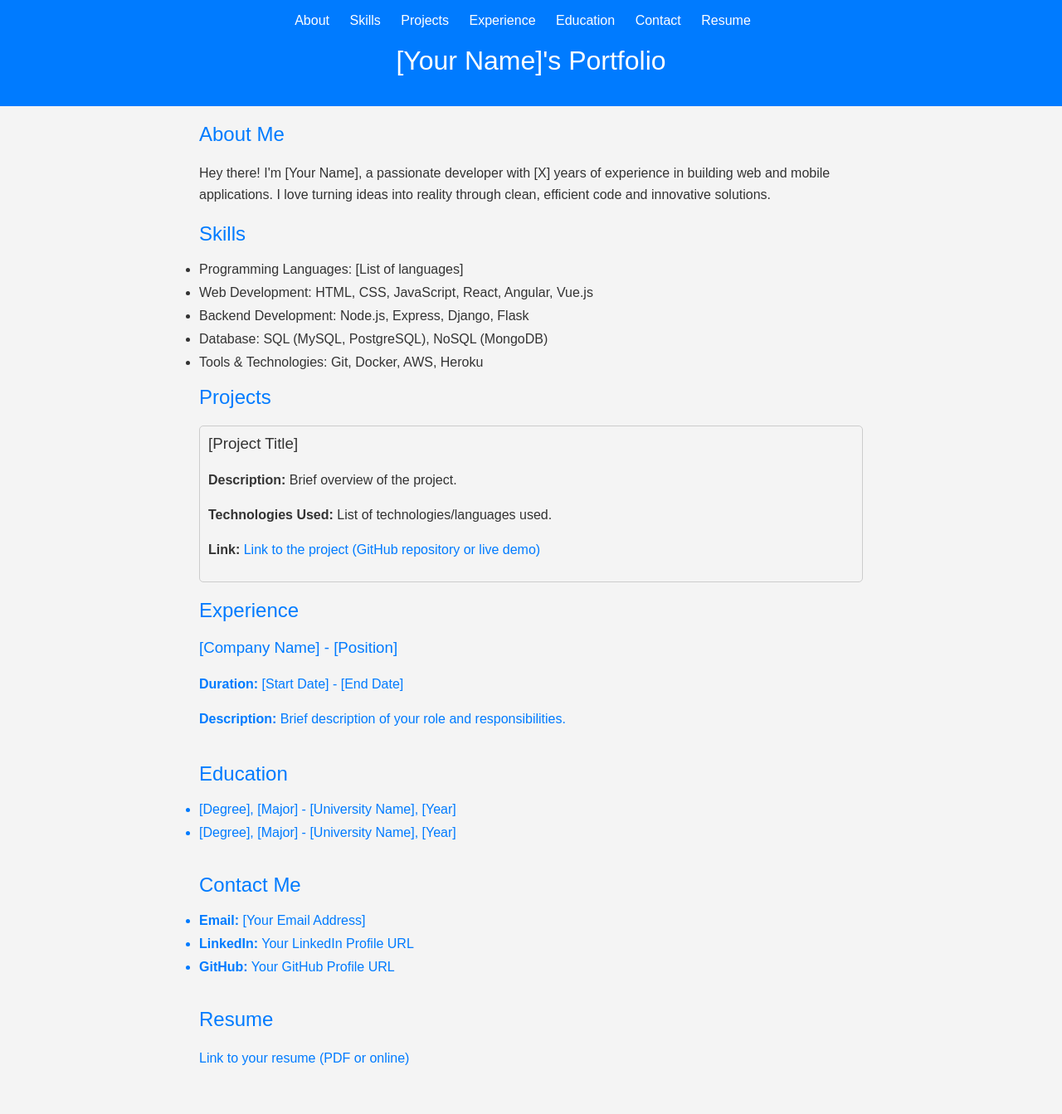
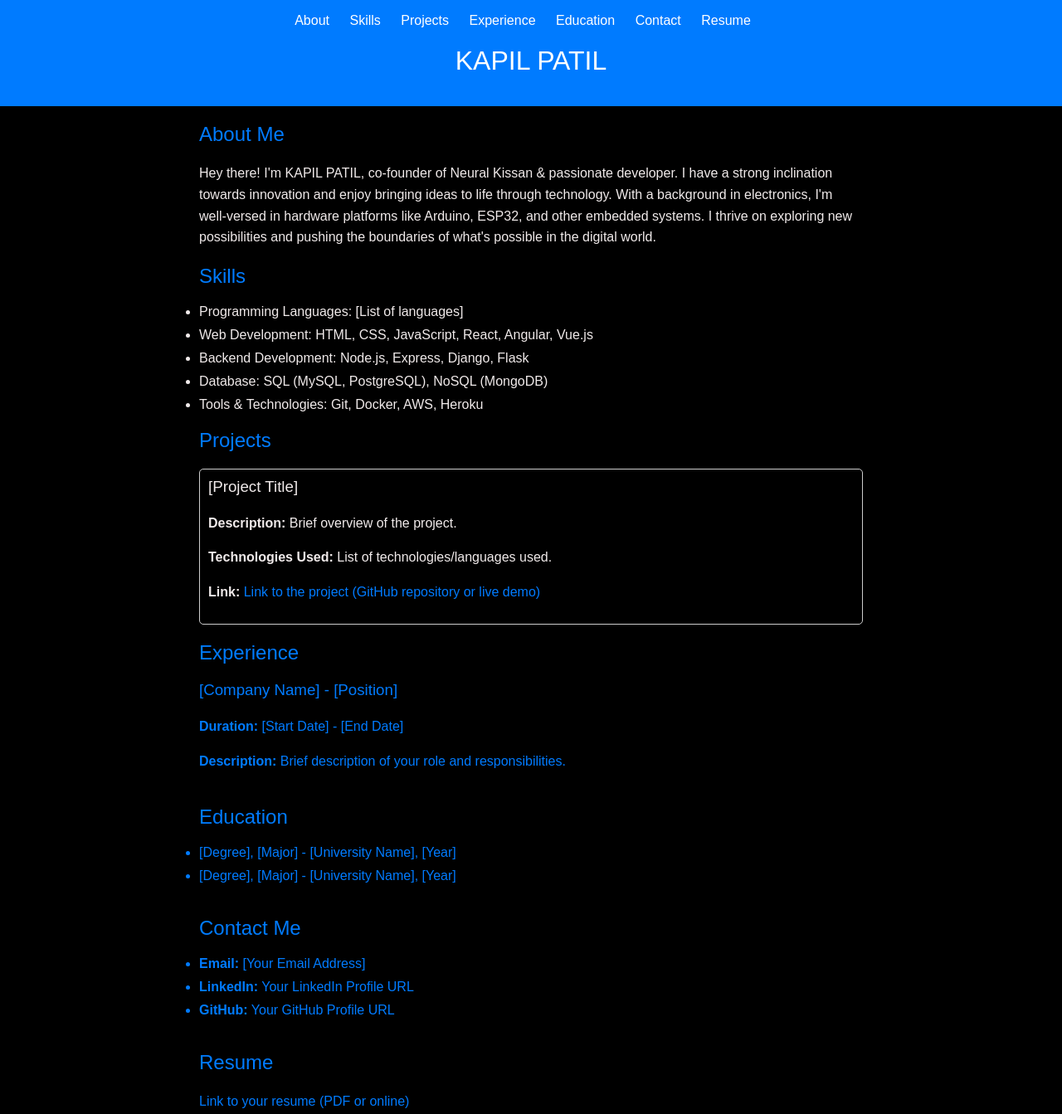
Before and after one commit to kapil-pa/BYTEUPRISE_WD_01, a plain HTML site: page index.html in a window 1280 px wide. Shown: the whole page at 83% size. Drawn offline with Linux system fonts and the light colour scheme.

Commit message:
Update index.html

```diff
--- a/index.html
+++ b/index.html
@@ -7,10 +7,11 @@
     <style>
         body {
             font-family: Arial, sans-serif;
+
             margin: 0;
             padding: 0;
-            background-color: #f4f4f4;
-            color: #333;
+            background-color: #000000;
+            color: #f0eaea;
         }
 
         header {
@@ -105,13 +106,16 @@
                 <li><a href="#resume">Resume</a></li>
             </ul>
         </nav>
-        <h1>[Your Name]'s Portfolio</h1>
+        <h1>KAPIL PATIL</h1>
     </header>
 
     <div class="container">
         <section id="about">
             <h2>About Me</h2>
-            <p>Hey there! I'm [Your Name], a passionate developer with [X] years of experience in building web and mobile applications. I love turning ideas into reality through clean, efficient code and innovative solutions.</p>
+            <p><section id="about">
+                <p>Hey there! I'm KAPIL PATIL, co-founder of Neural Kissan & passionate developer. I have a strong inclination towards innovation and enjoy bringing ideas to life through technology. With a background in electronics, I'm well-versed in hardware platforms like Arduino, ESP32, and other embedded systems. I thrive on exploring new possibilities and pushing the boundaries of what's possible in the digital world.</p>
+            </section>
+            </p>
         </section>
 
         <section id="skills">
@@ -137,7 +141,7 @@
             <!-- Repeat this block for each project -->
         </section>
 
-        <section class="experience">
+        <section class="experience" id="experience">
             <h2>Experience</h2>
             <div>
                 <h3>[Company Name] - [Position]</h3>
@@ -148,7 +152,7 @@
             <!-- Repeat this block for each experience -->
         </section>
 
-        <section class="education">
+        <section class="education" id="education">
             <h2>Education</h2>
             <ul>
                 <li>[Degree], [Major] - [University Name], [Year]</li>
@@ -156,7 +160,7 @@
             </ul>
         </section>
 
-        <section class="contact">
+        <section class="contact" id="contact">
             <h2>Contact Me</h2>
             <ul>
                 <li><strong>Email:</strong> [Your Email Address]</li>
@@ -165,7 +169,7 @@
             </ul>
         </section>
 
-        <section class="resume">
+        <section class="resume" id="resume">
             <h2>Resume</h2>
             <p><a href="#">Link to your resume (PDF or online)</a></p>
         </section>
```
